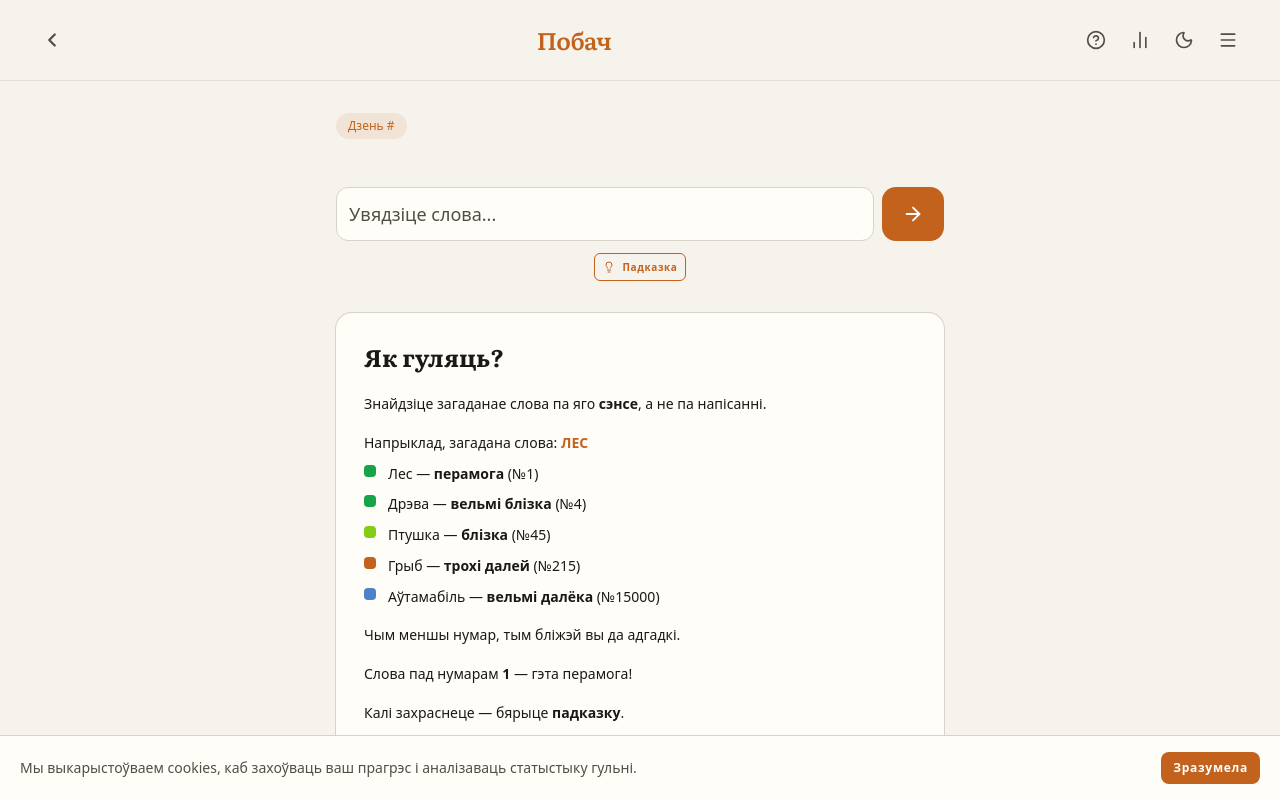
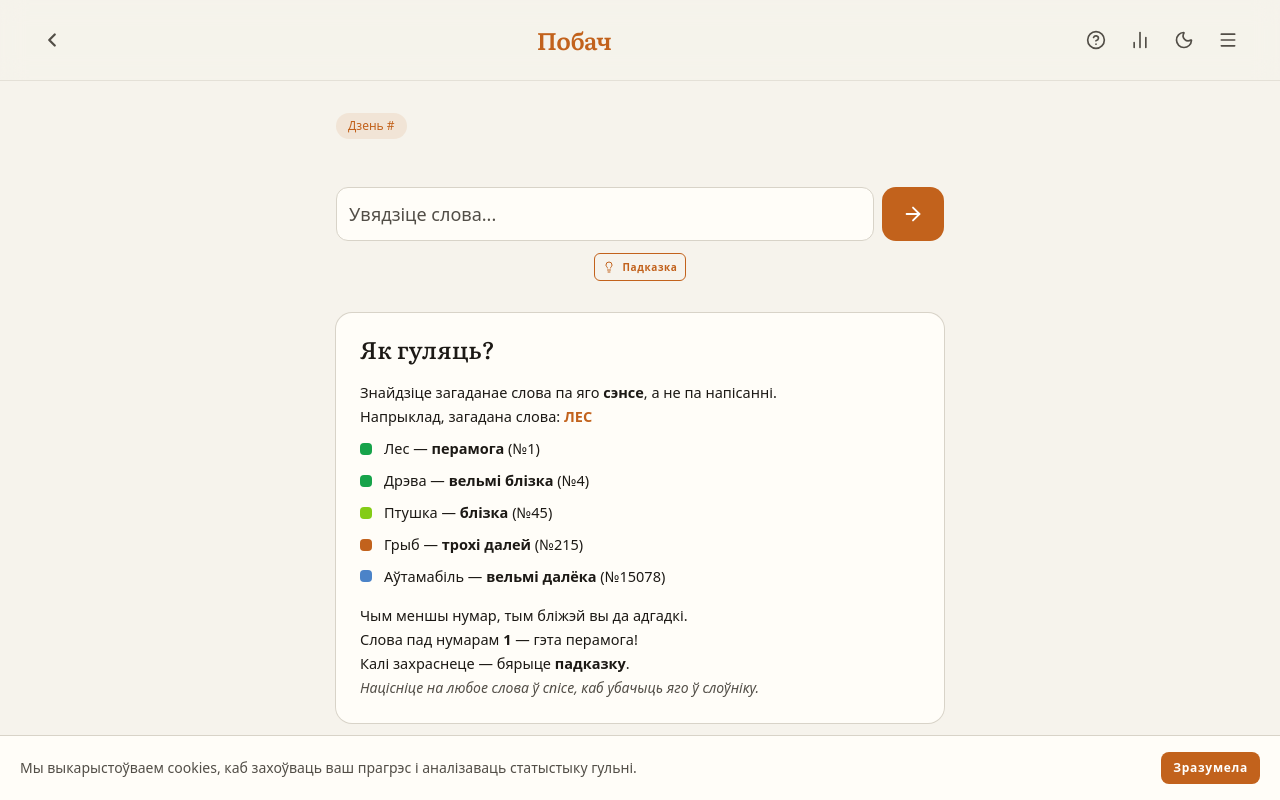
Before and after one commit to alesdrobysh/slovy.games, a Next.js app: page /pobach in a window 1280 px wide. Shown: the top 800 px of the page. Built offline with nearby package versions, Linux system fonts and the light colour scheme; a web font is replaced by a local one.

Commit message:
feat: add RulesComponent stories and enhance RulesComponent with improved content and styling

```diff
--- a/src/games/pobach/components/RulesComponent.tsx
+++ b/src/games/pobach/components/RulesComponent.tsx
@@ -1,3 +1,56 @@
+import { Typography } from "@/shared/components/ui/Typography";
+
+const RANK_ITEMS = [
+	{ color: "var(--rank-1)", word: "Лес", label: "перамога", rank: 1 },
+	{ color: "var(--rank-10)", word: "Дрэва", label: "вельмі блізка", rank: 4 },
+	{ color: "var(--rank-100)", word: "Птушка", label: "блізка", rank: 45 },
+	{ color: "var(--rank-1000)", word: "Грыб", label: "трохі далей", rank: 215 },
+	{ color: "var(--rank-default)", word: "Аўтамабіль", label: "вельмі далёка", rank: 15078 },
+];
+
+function RulesContent() {
+	return (
+		<div className="space-y-flow-lg">
+			<Typography variant="body">
+				Знайдзіце загаданае слова па яго <strong>сэнсе</strong>, а не па
+				напісанні.
+			</Typography>
+			<div>
+				<Typography variant="body" style={{ marginBottom: "var(--space-flow-sm)" }}>
+					Напрыклад, загадана слова:{" "}
+					<strong className="text-pobach">ЛЕС</strong>
+				</Typography>
+				<ul className="space-y-flow-sm">
+					{RANK_ITEMS.map((item) => (
+						<li key={item.word} className="flex items-center gap-flow-md">
+							<span
+								className="shrink-0 w-3 h-3 rounded-sm"
+								aria-hidden="true"
+								style={{ backgroundColor: item.color }}
+							/>
+							<Typography variant="body" as="span" style={{ textAlign: "left", hyphens: "none" }}>
+								{item.word} — <strong>{item.label}</strong> (&#8470;{item.rank})
+							</Typography>
+						</li>
+					))}
+				</ul>
+			</div>
+			<Typography variant="body">
+				Чым меншы нумар, тым бліжэй вы да адгадкі.
+			</Typography>
+			<Typography variant="body">
+				Слова пад нумарам <strong>1</strong> — гэта перамога!
+			</Typography>
+			<Typography variant="body">
+				Калі захраснеце — бярыце <strong>падказку</strong>.
+			</Typography>
+			<Typography variant="caption" style={{ color: "var(--fg-2)" }}>
+				Націсніце на любое слова ў спісе, каб убачыць яго ў слоўніку.
+			</Typography>
+		</div>
+	);
+}
+
 export default function RulesComponent({
 	inline = false,
 }: {
@@ -5,121 +58,18 @@ export default function RulesComponent({
 }) {
 	if (inline) {
 		return (
-			<div className="bg-card ring-1 ring-rule rounded-2xl p-7 animate-fade-in-up">
-				<h2 className="font-display text-2xl font-bold text-ink mb-5">
+			<div className="bg-card ring-1 ring-rule rounded-2xl p-inset-lg animate-fade-in-up">
+				<Typography
+					variant="heading"
+					as="h2"
+					style={{ color: "var(--fg)", marginBottom: "var(--space-inset-md)" }}
+				>
 					Як гуляць?
-				</h2>
-				<div className="space-y-4 text-sm text-ink leading-relaxed">
-					<p>
-						Знайдзіце загаданае слова па яго <strong>сэнсе</strong>, а не па
-						напісанні.
-					</p>
-					<div>
-						<p className="mb-2">
-							Напрыклад, загадана слова:{" "}
-							<strong className="text-pobach">ЛЕС</strong>
-						</p>
-						<ul className="space-y-2">
-							{[
-								{ color: "var(--rank-1)", word: "Лес", label: "перамога", rank: "№1" },
-								{ color: "var(--rank-10)", word: "Дрэва", label: "вельмі блізка", rank: "№4" },
-								{ color: "var(--rank-100)", word: "Птушка", label: "блізка", rank: "№45" },
-								{ color: "var(--rank-1000)", word: "Грыб", label: "трохі далей", rank: "№215" },
-								{ color: "var(--rank-default)", word: "Аўтамабіль", label: "вельмі далёка", rank: "№15000" },
-							].map((item) => (
-								<li key={item.word} className="flex items-start gap-3">
-									<span
-										className="shrink-0 w-3 h-3 rounded-sm mt-0.5"
-										aria-hidden="true"
-										style={{ backgroundColor: item.color }}
-									/>
-									<span>
-										{item.word} — <strong>{item.label}</strong> ({item.rank})
-									</span>
-								</li>
-							))}
-						</ul>
-					</div>
-					<p>Чым меншы нумар, тым бліжэй вы да адгадкі.</p>
-					<p>
-						Слова пад нумарам <strong>1</strong> — гэта перамога!
-					</p>
-					<p>
-						Калі захраснеце — бярыце <strong>падказку</strong>.
-					</p>
-					<p className="text-ink-muted text-xs">
-						Націсніце на любое слова ў спісе, каб убачыць яго ў слоўніку.
-					</p>
-				</div>
+				</Typography>
+				<RulesContent />
 			</div>
 		);
 	}
 
-	return (
-		<div className="space-y-4 text-sm text-ink leading-relaxed">
-			<p>
-				Знайдзіце схаванае слова па яго <strong>сэнсе</strong>, а не па
-				напісанні.
-			</p>
-
-			<div
-				className="p-3 rounded-xl"
-				style={{
-					background: "var(--accent-dim)",
-					border: "1px solid var(--accent-border)",
-				}}
-			>
-				<p className="text-xs text-ink-muted mb-2">Напрыклад, калі слова:</p>
-				<p className="font-display text-lg text-pobach mb-2">ЛЕС</p>
-				<ul className="space-y-1.5">
-					<li className="flex items-center gap-2">
-						<span
-							className="shrink-0 w-2.5 h-2.5 rounded-sm"
-							style={{ backgroundColor: "var(--rank-1)" }}
-						/>
-						<span>
-							Лес — <strong>перамога</strong> (ранг 1)
-						</span>
-					</li>
-					<li className="flex items-center gap-2">
-						<span
-							className="shrink-0 w-2.5 h-2.5 rounded-sm"
-							style={{ backgroundColor: "var(--rank-10)" }}
-						/>
-						<span>Дрэва — вельмі блізка (ранг 4)</span>
-					</li>
-					<li className="flex items-center gap-2">
-						<span
-							className="shrink-0 w-2.5 h-2.5 rounded-sm"
-							style={{ backgroundColor: "var(--rank-100)" }}
-						/>
-						<span>Птушка — блізка (ранг 45)</span>
-					</li>
-					<li className="flex items-center gap-2">
-						<span
-							className="shrink-0 w-2.5 h-2.5 rounded-sm"
-							style={{ backgroundColor: "var(--rank-1000)" }}
-						/>
-						<span>Грыб — далёка (ранг 215)</span>
-					</li>
-					<li className="flex items-center gap-2">
-						<span
-							className="shrink-0 w-2.5 h-2.5 rounded-sm"
-							style={{ backgroundColor: "var(--rank-default)" }}
-						/>
-						<span>Аўтамабіль — вельмі далёка (ранг 15000)</span>
-					</li>
-				</ul>
-			</div>
-
-			<p>Чым меншы нумар, тым бліжэй вы да адгадкі.</p>
-			<p>
-				Спробаў неабмежавана. Калі захраснеце — скарыстайце{" "}
-				<strong>падказку</strong>.
-			</p>
-			<p className="text-ink-muted text-xs">
-				Падказка: націсніце на любое слова ў спісе, каб адкрыць яго ў слоўніку.
-			</p>
-		</div>
-	);
+	return <RulesContent />;
 }
```
Also changed, not shown: 1 other file (tests, documents, lock files or other folders).
